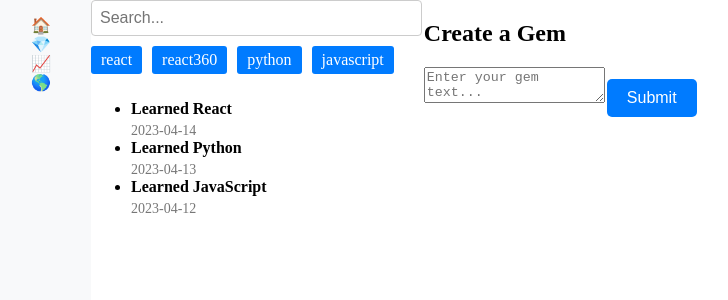
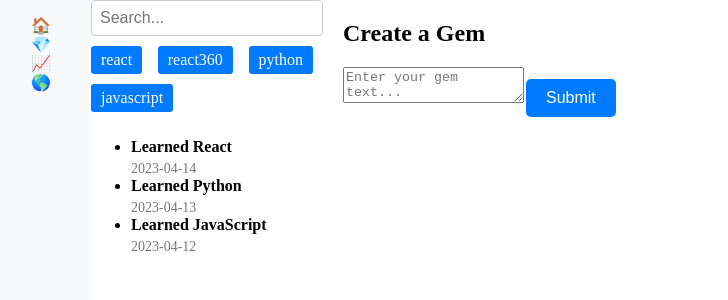
Before and after one commit to jonipark/HackDartmouth-todil, a React (Create React App) app: page /gems in a window 1280 px wide. Shown: the top 300 px of the page, without its empty margins (9-737 px from the left). Built offline with nearby package versions, Linux system fonts and the light colour scheme.

Commit message:
filter works

```diff
--- a/src/components/Gem/GemList.js
+++ b/src/components/Gem/GemList.js
@@ -1,8 +1,11 @@
 import React from 'react';
 import './GemList.css';
 
-const GemList = ({ gems, searchTerm, onGemClick }) => {
-  const filteredGems = gems.filter(gem => gem.text.toLowerCase().includes(searchTerm.toLowerCase()));
+const GemList = ({ gems, searchTerm, selectedTags, onGemClick }) => {
+  const filteredGems = gems.filter(gem =>
+    gem.text.toLowerCase().includes(searchTerm.toLowerCase()) &&
+    (selectedTags.length === 0 || gem.tags.some(tag => selectedTags.includes(tag)))
+  );
 
   return (
     <div className="gem-list">
--- a/src/pages/Gem.css
+++ b/src/pages/Gem.css
@@ -1,13 +1,46 @@
 .gem {
     display: flex;
     justify-content: space-between;
-}
+  }
 
-.left-side {
+  .left-side {
     flex: 1;
     margin-right: 20px;
-}
+  }
 
-.right-side {
+  .right-side {
     flex: 4;
-}
+  }
+
+  .search-bar {
+    width: 100%;
+    padding: 8px;
+    margin-bottom: 10px;
+    box-sizing: border-box;
+    border: 1px solid #ccc;
+    border-radius: 4px;
+  }
+
+  .filter-container {
+    display: flex;
+    flex-wrap: wrap;
+    margin-bottom: 10px;
+  }
+
+  .tag {
+    padding: 4px 8px;
+    margin-right: 8px;
+    margin-bottom: 8px;
+    border-radius: 4px;
+    cursor: pointer;
+    user-select: none;
+  }
+
+  .tag:hover {
+    background-color: #ddd;
+  }
+
+  .tag.selected {
+    background-color: #f3c51e;
+    color: #fff;
+  }
--- a/src/pages/Gem.js
+++ b/src/pages/Gem.js
@@ -15,6 +15,7 @@ const Gem = () => {
   ];
   const [selectedGem, setSelectedGem] = useState(null);
   const [searchTerm, setSearchTerm] = useState('');
+  const [selectedTags, setSelectedTags] = useState([]);
 
   const handleGemClick = (gem) => {
     setSelectedGem(gem);
@@ -22,6 +23,14 @@ const Gem = () => {
 
   const handleSearchInput = (e) => {
     setSearchTerm(e.target.value);
+  };
+
+  const handleTagClick = (tag) => {
+    if (selectedTags.includes(tag)) {
+      setSelectedTags(selectedTags.filter(t => t !== tag));
+    } else {
+      setSelectedTags([...selectedTags, tag]);
+    }
   };
 
   return (
@@ -36,10 +45,20 @@ const Gem = () => {
         />
         <div className='filter-container'>
           {tags.map((tag) => (
-            <div className="tag">{tag}</div>
+            <div
+              className={`tag ${selectedTags.includes(tag) ? ' selected' : ''}`}
+              onClick={() => handleTagClick(tag)}
+            >
+              {tag}
+            </div>
           ))}
         </div>
-        <GemList gems={gems} searchTerm={searchTerm} onGemClick={handleGemClick} />
+        <GemList
+          gems={gems}
+          searchTerm={searchTerm}
+          selectedTags={selectedTags}
+          onGemClick={handleGemClick}
+        />
       </div>
       <div className="right-side">
         {selectedGem ? <GemViewer gem={selectedGem} /> : <GemEditor />}
```
